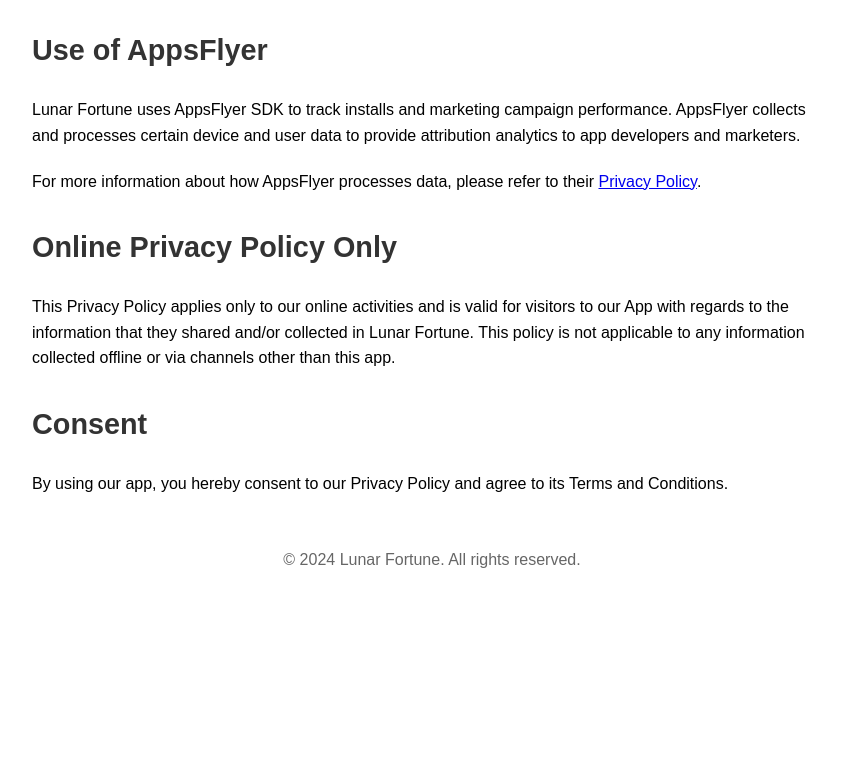
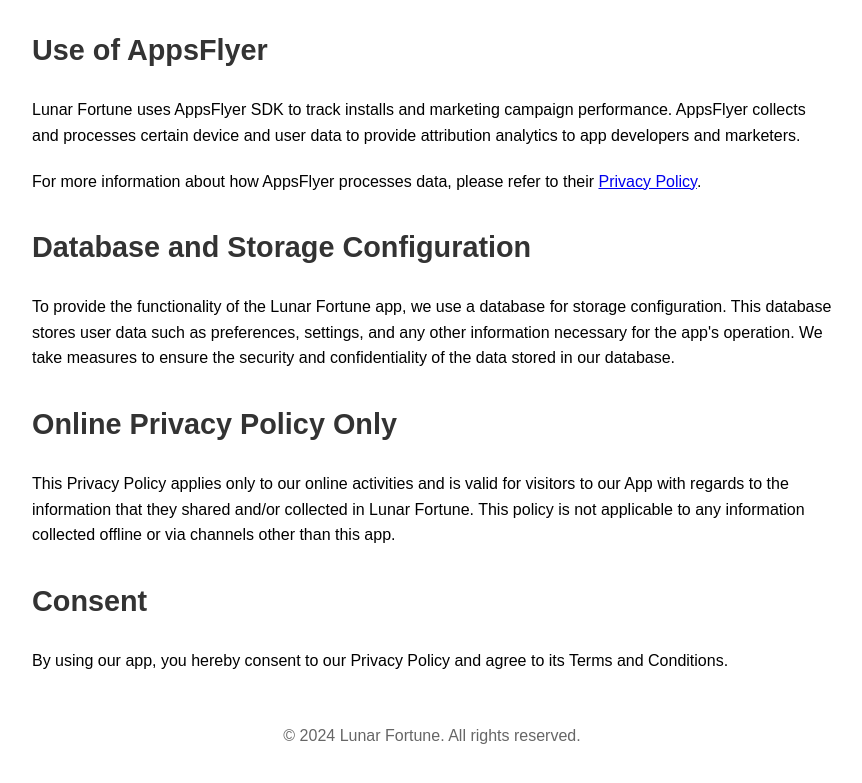
Before and after one commit to devkaeiiuane/devkaeiiuane.github.io, a plain HTML site: page privacypolicy/index.html in a window 1280 px wide. Shown: the part 1085-1868 px from the top of the page, without its empty margins (208-1070 px from the left). Before the commit the page ends 1697 px from the top, so only its background shows below. Drawn offline with Linux system fonts and the light colour scheme.

Commit message:
index.html

```diff
--- a/privacypolicy/index.html
+++ b/privacypolicy/index.html
@@ -91,6 +91,13 @@
     </section>
 
     <section>
+        <h2>Database and Storage Configuration</h2>
+        <p>
+            To provide the functionality of the Lunar Fortune app, we use a database for storage configuration. This database stores user data such as preferences, settings, and any other information necessary for the app's operation. We take measures to ensure the security and confidentiality of the data stored in our database.
+        </p>
+    </section>
+
+    <section>
         <h2>Online Privacy Policy Only</h2>
         <p>
             This Privacy Policy applies only to our online activities and is valid for visitors to our App with regards to the information that they shared and/or collected in Lunar Fortune. This policy is not applicable to any information collected offline or via channels other than this app.
```
